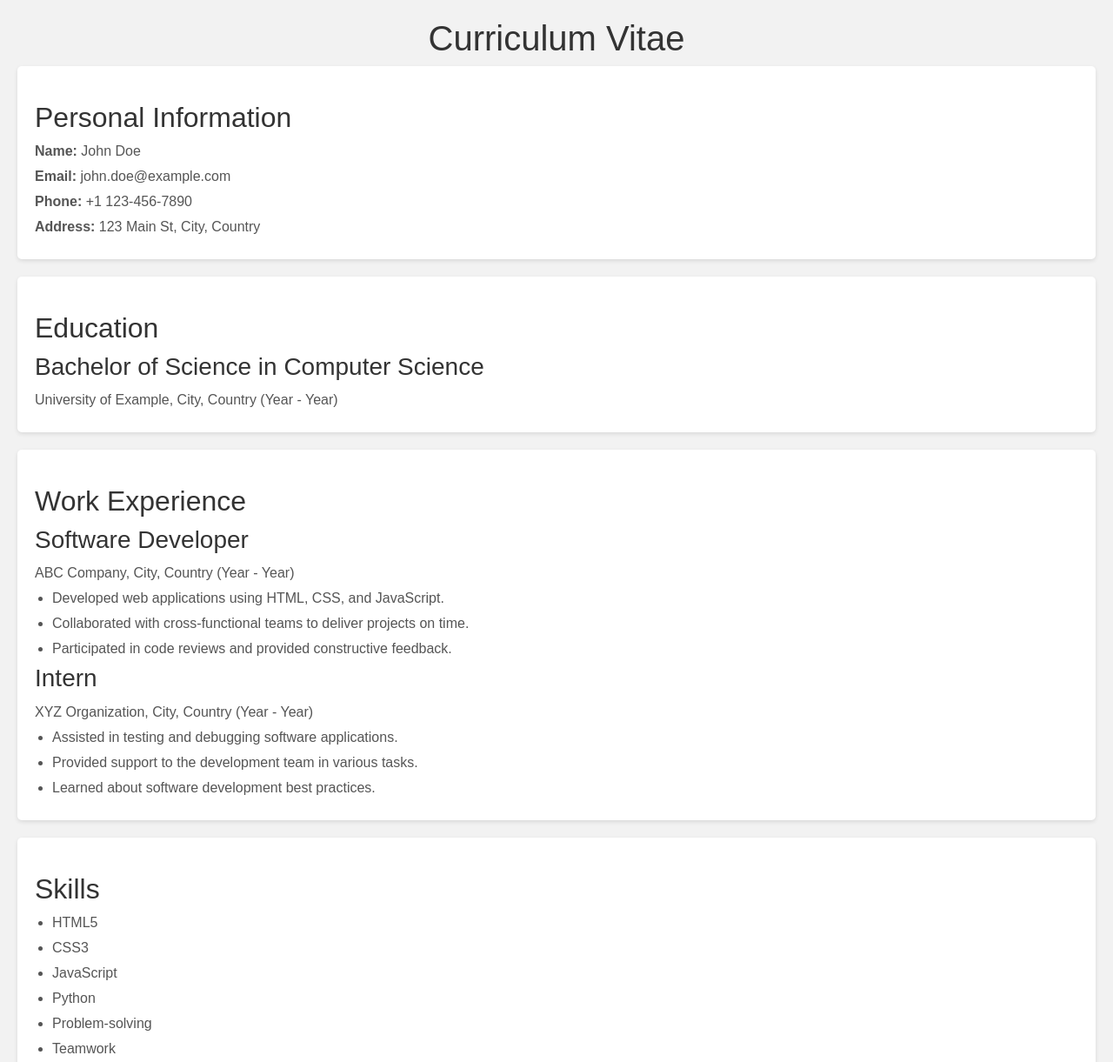
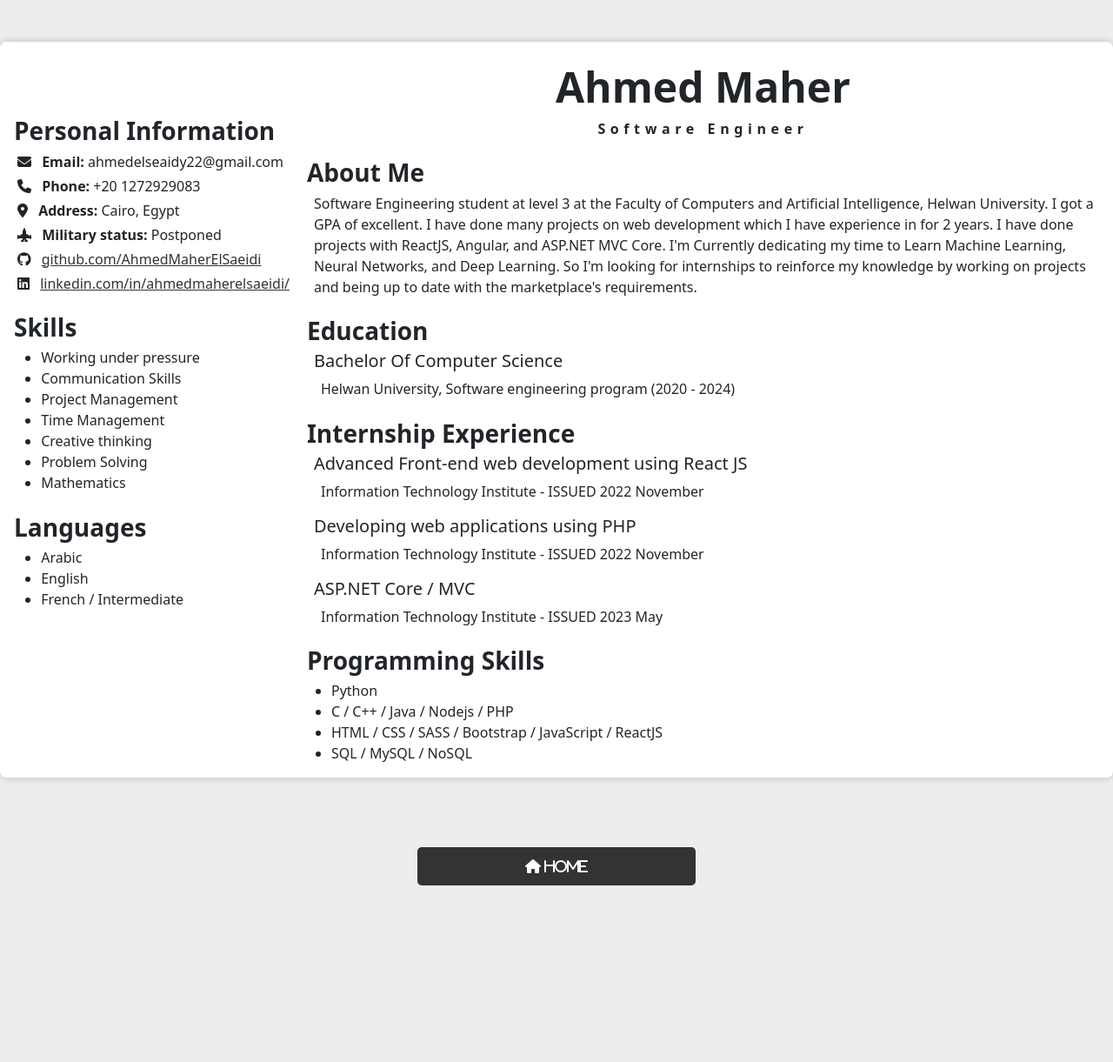
Before and after one commit to AhmedMaherElSaeidi/FCIH-GPA-Calculator, a plain HTML site: page views/about.html in a window 1280 px wide. Shown: the top 1221 px of the page at 87% size. After the commit the page ends 1050 px from the top, so only its background shows below. Drawn offline with Linux system fonts and the light colour scheme.

Commit message:
Adding 'About.html' page.

```diff
--- a/scss/CurriculumVitae.scss
+++ b/scss/CurriculumVitae.scss
@@ -1,60 +1,84 @@
 body {
-  main {
-    font-family: Arial, sans-serif;
-    background-color: #f2f2f2;
-    margin: 0;
-    padding: 20px;
+  background-color: #ededed;
+  #main {
+    max-width: 80em;
+    margin: 3em auto;
+    background-color: #fff;
+    padding: 1em;
+    border-radius: 0.45em;
+    box-shadow: 0px 0px 10px #00000036;
 
     h1 {
       text-align: center;
-      color: #333;
+      margin-bottom: 20px;
     }
 
-    h2 {
-      margin-top: 20px;
-      color: #333;
+    h3 {
+      margin-top: 0.8em;
+      margin-bottom: 0.2em;
+      font-weight: bold;
+      white-space: nowrap;
     }
 
-    section {
-      margin-bottom: 20px;
-      background-color: #fff;
-      padding: 20px;
-      border-radius: 5px;
-      box-shadow: 0 2px 5px rgba(0, 0, 0, 0.1);
-      p {
-        margin-bottom: 5px;
-        color: #555;
+    ul {
+      margin: 0;
+      padding-left: 20px;
+    }
+
+    a {
+      color: #333;
+      text-decoration: underline;
+    }
+
+    .mr-2 {
+      margin-right: 0.5em;
+    }
+
+    .ml-2 {
+      margin-left: 0.5em;
+    }
+
+    .line-point {
+      margin-left: 0.7em;
+    }
+
+    > section {
+      > section:first-child {
+        white-space: nowrap;
+        margin-right: 1em;
+        width: 22em;
       }
-      h3 {
-        margin-bottom: 10px;
-        color: #333;
-      }
-      ul {
-        margin: 0;
-        padding-left: 20px;
-        color: #555;
-        li {
-          margin-bottom: 5px;
+      > section:nth-child(2) {
+        > .cv-header {
+          text-align: center;
+          font-weight: bold;
+          > .name {
+            margin: 0em;
+            font-size: 3em;
+          }
+          > .major {
+            margin: 0em;
+            letter-spacing: 0.35em;
+          }
         }
       }
     }
   }
 
+  /* return button */
   .custom-button {
-    display: block;
     width: 20em;
-    padding: 10px;
-    margin: 20px auto;
-    text-align: center;
+    margin: 2em 0em;
+    display: inline-block;
+    padding: 10px 20px;
+    background-color: #333;
     color: #fff;
-    background-color: #333;
-    border: none;
+    text-decoration: none;
     border-radius: 5px;
-    text-decoration: none;
-    cursor: pointer;
+    transition: background-color 0.3s;
   }
 
   .custom-button:hover {
-    background-color: #555;
+    background-color: #666;
   }
 }
--- a/views/about.html
+++ b/views/about.html
@@ -18,58 +18,105 @@
 
 <body>
     <main id="main">
-        <h1>Curriculum Vitae</h1>
-
+        <section class="d-flex">
+            <section class="mt-5">
                 <section>
-            <h2>Personal Information</h2>
-            <p><strong>Name:</strong> John Doe</p>
-            <p><strong>Email:</strong> john.doe@example.com</p>
-            <p><strong>Phone:</strong> +1 123-456-7890</p>
-            <p><strong>Address:</strong> 123 Main St, City, Country</p>
+                    <h3>Personal Information</h3>
+                    <p class="line-point m-1"><strong><i class="mr-2 fa-solid fa-envelope"></i> Email:</strong>
+                        ahmedelseaidy22@gmail.com</p>
+                    <p class="line-point m-1"><strong><i class="mr-2 fa-solid fa-phone"></i> Phone:</strong> +20
+                        1272929083
+                    </p>
+                    <p class="line-point m-1"><strong><i class="mr-2 fa-solid fa-location-dot"></i> Address:</strong>
+                        Cairo,
+                        Egypt</p>
+                    <p class="line-point m-1"><strong><i class="mr-2 fa-solid fa-jet-fighter-up"></i> Military
+                            status:</strong> Postponed</p>
+                    <p class="line-point m-1"><strong><i class="mr-2 fa-brands fa-github"></i> </strong> <a
+                            href="https://github.com/AhmedMaherElSaeidi">github.com/AhmedMaherElSaeidi</a></p>
+                    <p class="line-point m-1"><strong><i class="mr-2 fa-brands fa-linkedin"></i> </strong> <a
+                            href="https://linkedin.com/in/ahmedmaherelsaeidi/">linkedin.com/in/ahmedmaherelsaeidi/</a>
+                    </p>
+                </section>
+                <section>
+                    <h3>Skills</h3>
+                    <ul class="line-point">
+                        <li>Working under pressure</li>
+                        <li>Communication Skills</li>
+                        <li>Project Management</li>
+                        <li>Time Management</li>
+                        <li>Creative thinking</li>
+                        <li>Problem Solving</li>
+                        <li>Mathematics</li>
+                    </ul>
+                </section>
+                <section>
+                    <h3>Languages</h3>
+                    <ul class="line-point">
+                        <li>Arabic</li>
+                        <li>English</li>
+                        <li>French / Intermediate</li>
+                    </ul>
+                </section>
+            </section>
+            <section>
+                <section class="cv-header">
+                    <p class="name">Ahmed Maher</p>
+                    <p class="major">Software Engineer</p>
                 </section>
 
                 <section>
-            <h2>Education</h2>
-            <h3>Bachelor of Science in Computer Science</h3>
-            <p>University of Example, City, Country (Year - Year)</p>
+                    <h3>About Me</h3>
+                    <p class="ml-2">Software Engineering student at level 3 at the Faculty of Computers and Artificial
+                        Intelligence, Helwan University. I got a GPA of excellent. I have done many projects on web
+                        development which I have experience in for 2 years. I have done projects with ReactJS, Angular,
+                        and ASP.NET MVC Core. I'm Currently dedicating my time to Learn Machine Learning, Neural
+                        Networks, and Deep Learning. So I'm looking for internships to reinforce my knowledge by working
+                        on projects and being up to date with the marketplace's requirements.</p>
                 </section>
 
                 <section>
-            <h2>Work Experience</h2>
-            <h3>Software Developer</h3>
-            <p>ABC Company, City, Country (Year - Year)</p>
-            <ul>
-                <li>Developed web applications using HTML, CSS, and JavaScript.</li>
-                <li>Collaborated with cross-functional teams to deliver projects on time.</li>
-                <li>Participated in code reviews and provided constructive feedback.</li>
-            </ul>
-
-            <h3>Intern</h3>
-            <p>XYZ Organization, City, Country (Year - Year)</p>
-            <ul>
-                <li>Assisted in testing and debugging software applications.</li>
-                <li>Provided support to the development team in various tasks.</li>
-                <li>Learned about software development best practices.</li>
-            </ul>
+                    <h3>Education</h3>
+                    <section class="ml-2">
+                        <h5 class="mt-0">Bachelor Of Computer Science</h5>
+                        <p class="ml-2">Helwan University, Software engineering program (2020 - 2024)</p>
+                    </section>
                 </section>
 
                 <section>
-            <h2>Skills</h2>
-            <ul>
-                <li>HTML5</li>
-                <li>CSS3</li>
-                <li>JavaScript</li>
+                    <h3>Internship Experience</h3>
+                    <section class="ml-2">
+                        <h5 class="mt-0">Advanced Front-end web development using React JS</h5>
+                        <p class="ml-2">Information Technology Institute - ISSUED 2022 November</p>
+                    </section>
+
+                    <section class="ml-2">
+                        <h5 class="mt-0">Developing web applications using PHP</h5>
+                        <p class="ml-2">Information Technology Institute - ISSUED 2022 November</p>
+                    </section>
+
+                    <section class="ml-2">
+                        <h5 class="mt-0">ASP.NET Core / MVC</h5>
+                        <p class="ml-2">Information Technology Institute - ISSUED 2023 May</p>
+                    </section>
+                </section>
+
+                <section>
+                    <h3>Programming Skills</h3>
+                    <ul class="ml-2">
                         <li>Python</li>
-                <li>Problem-solving</li>
-                <li>Teamwork</li>
+                        <li>C / C++ / Java / Nodejs / PHP</li>
+                        <li>HTML / CSS / SASS / Bootstrap / JavaScript / ReactJS</li>
+                        <li>SQL / MySQL / NoSQL</li>
                     </ul>
+                </section>
+            </section>
         </section>
     </main>
 
-    <footer class="d-flex justify-content-center">
+    <footer class="text-center">
         <a href="#" class="custom-button" id="return-button"><i class="fa-sharp fa-solid fa-house"> Home</i></a>
     </footer>
-
     <script>
         const returnButton = document.querySelector('#return-button');
         returnButton.addEventListener('click', () => {
```
Also changed, not shown: index.html (+1 -1 lines), scss/CurriculumVitae.css, 1 other file. Lines whose indentation alone changed are shown as unchanged.
